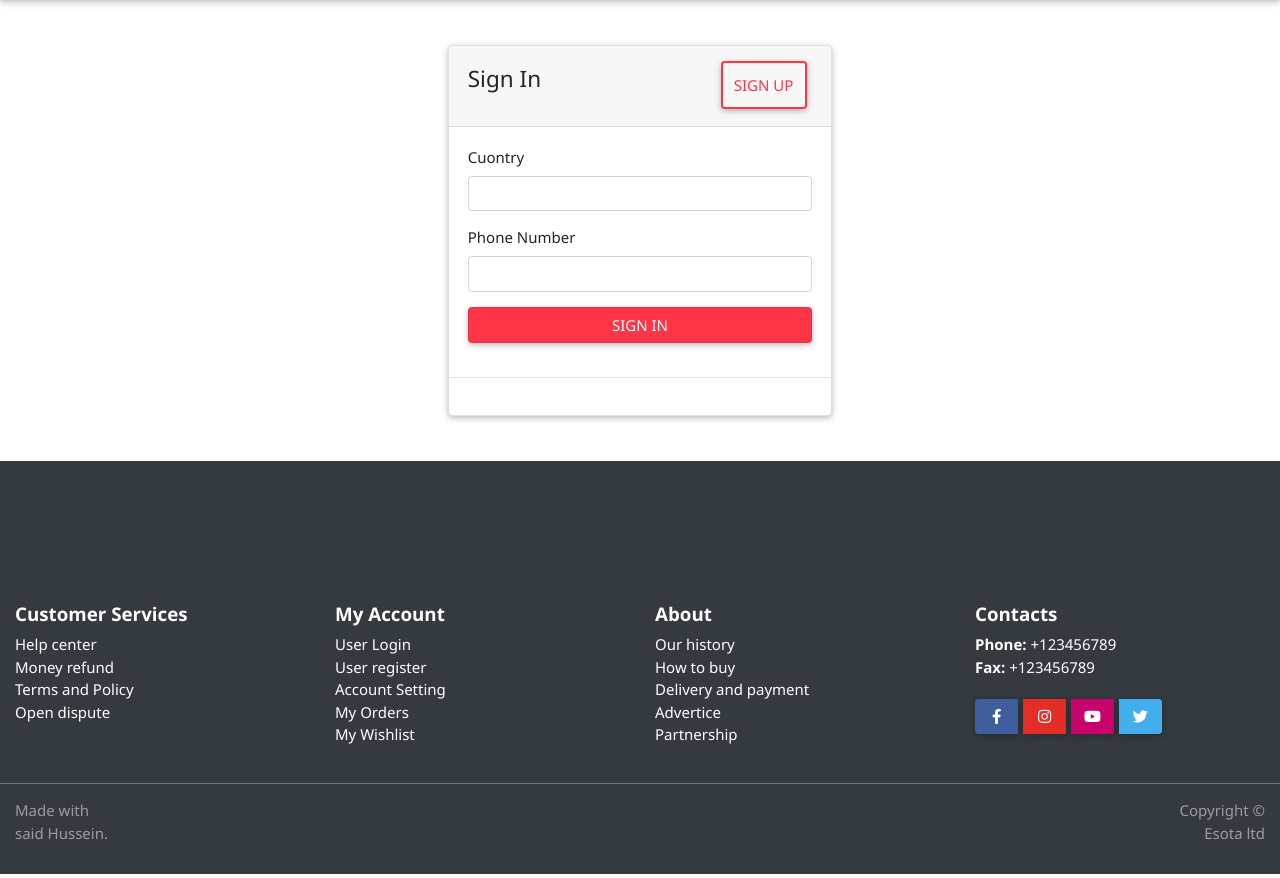
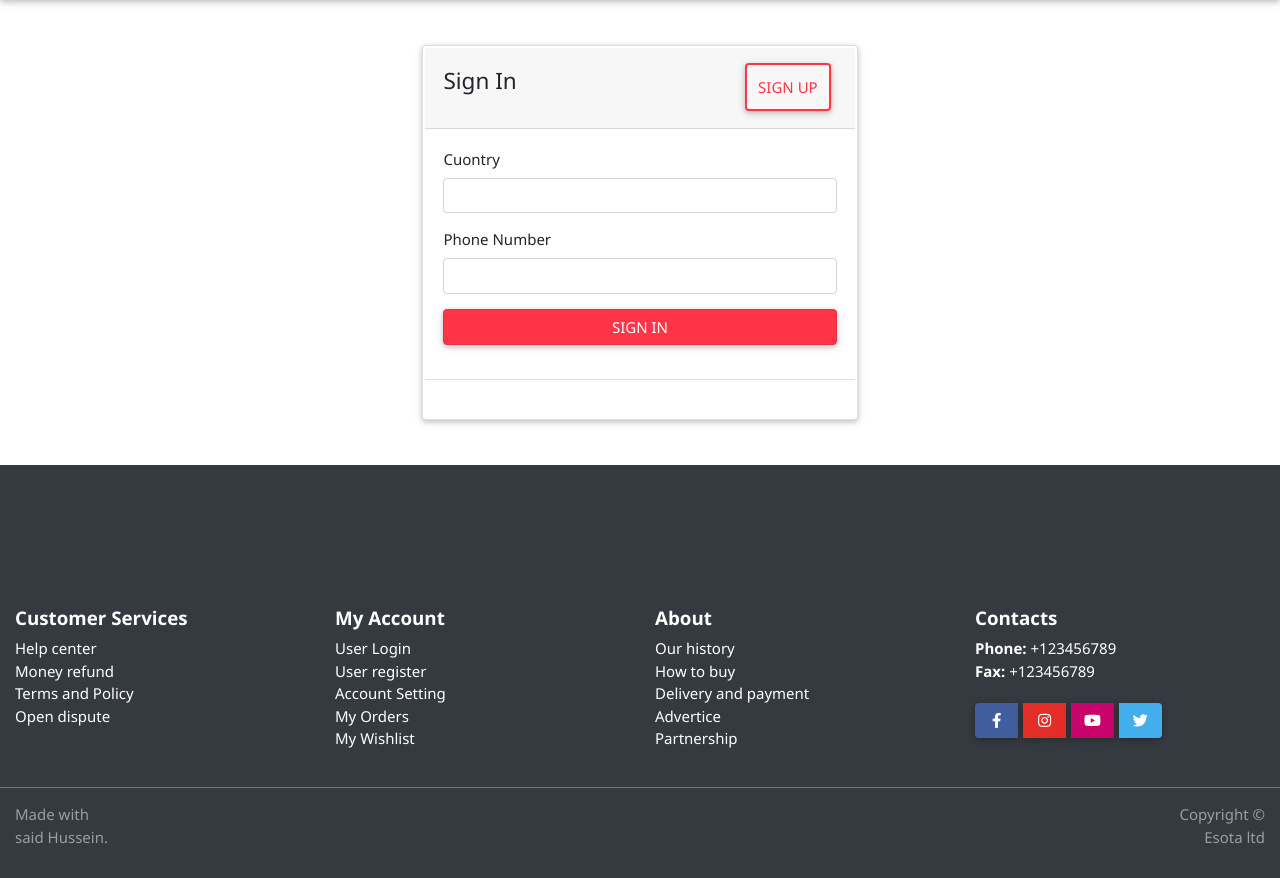
Before and after one commit to comptech-developer/e-business, a PHP site: page / in a window 1280 px wide. Shown: the part 66-944 px from the top of the page. Run offline with PHP 8.4, Linux system fonts and the light colour scheme; some libraries are stand-ins or nearby versions.

Commit message:
align
col-md-4 added

```diff
--- a/index.php
+++ b/index.php
@@ -101,8 +101,8 @@ $(document).ready(function() {
 
 <br><br>
 
-
-<div class="card " style="margin: 0 auto; width: 30%;" id="display">
+<div class="row">
+<div class="card col-md-4 " style="margin: 0 auto;padding: 2px 2px 2px 2px;" id="display">
 <header class="card-header " >
  <a href="register" class="float-right btn btn-outline-danger mt-1">Sign Up</a>
 <h4 class="card-title mt-2">Sign In </h4>
@@ -126,6 +126,7 @@ $(document).ready(function() {
 </article> <!-- card-body end .// -->
 <div class="border-top card-body text-center"> <a href="index.php"></a></div>
 </div> <!-- card.// -->
+</div>
 <br>
 <br>
 <!-- ========================= SECTION LINKS END.// ========================= -->
--- a/register.php
+++ b/register.php
@@ -107,8 +107,8 @@ $(document).ready(function() {
 
 <br><br>
 
-
-<div class="card " style="margin: 0 auto; width: 30%;" id="display">
+<div class="row">
+<div class="card col-md-4" style="margin: 0 auto;padding: 2px 2px 2px 2px;" id="display">
 <header class="card-header " >
 <a href="index" class="float-right btn btn-outline-danger mt-1">Sign In</a>
 <h4 class="card-title mt-2">Sign up</h4>
@@ -153,6 +153,7 @@ $(document).ready(function() {
 </article> <!-- card-body end .// -->
 <div class="border-top card-body text-center"> <a href="index"></a></div>
 </div> <!-- card.// -->
+</div>
 <br>
 <br>
 
```
